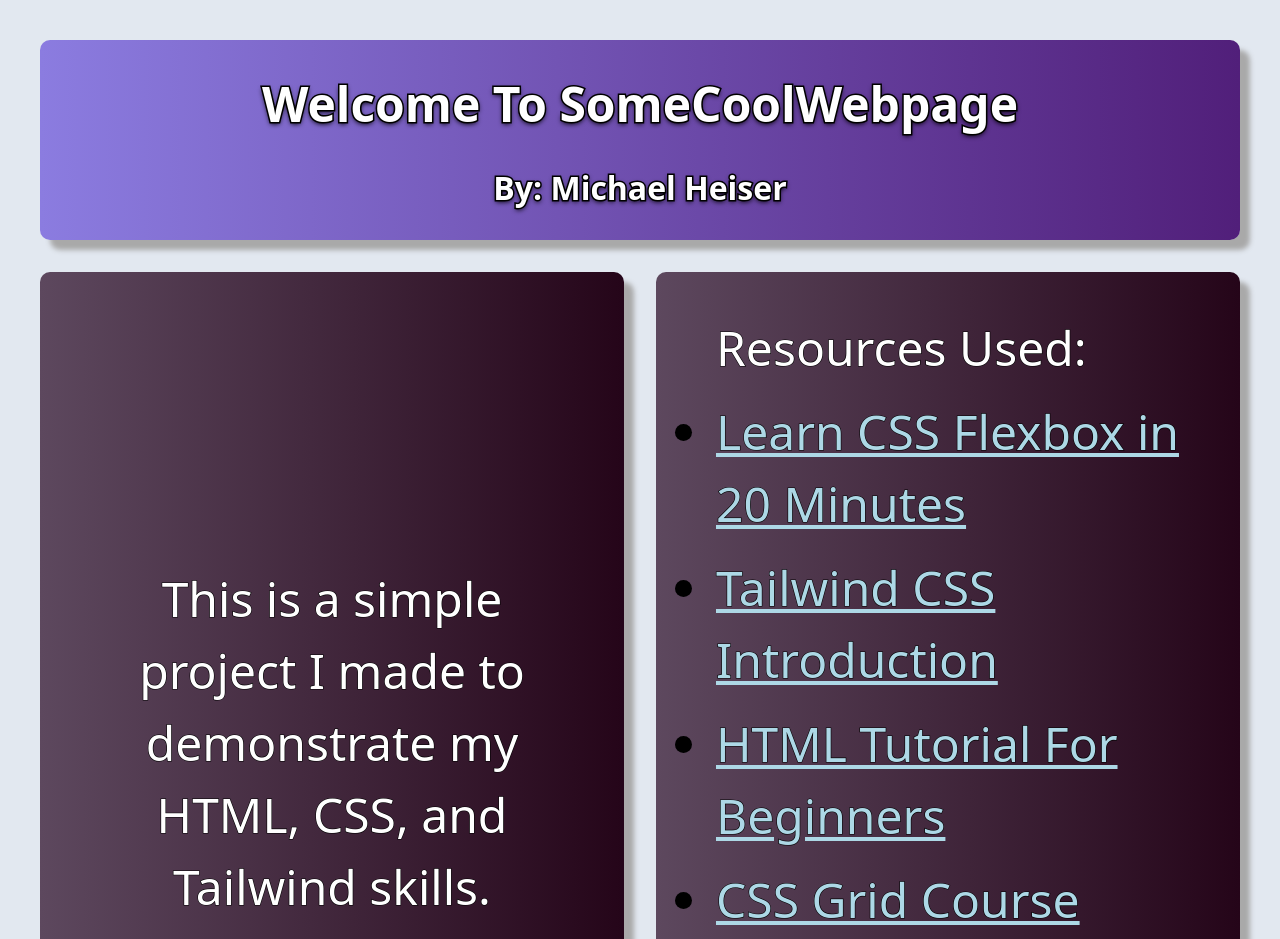
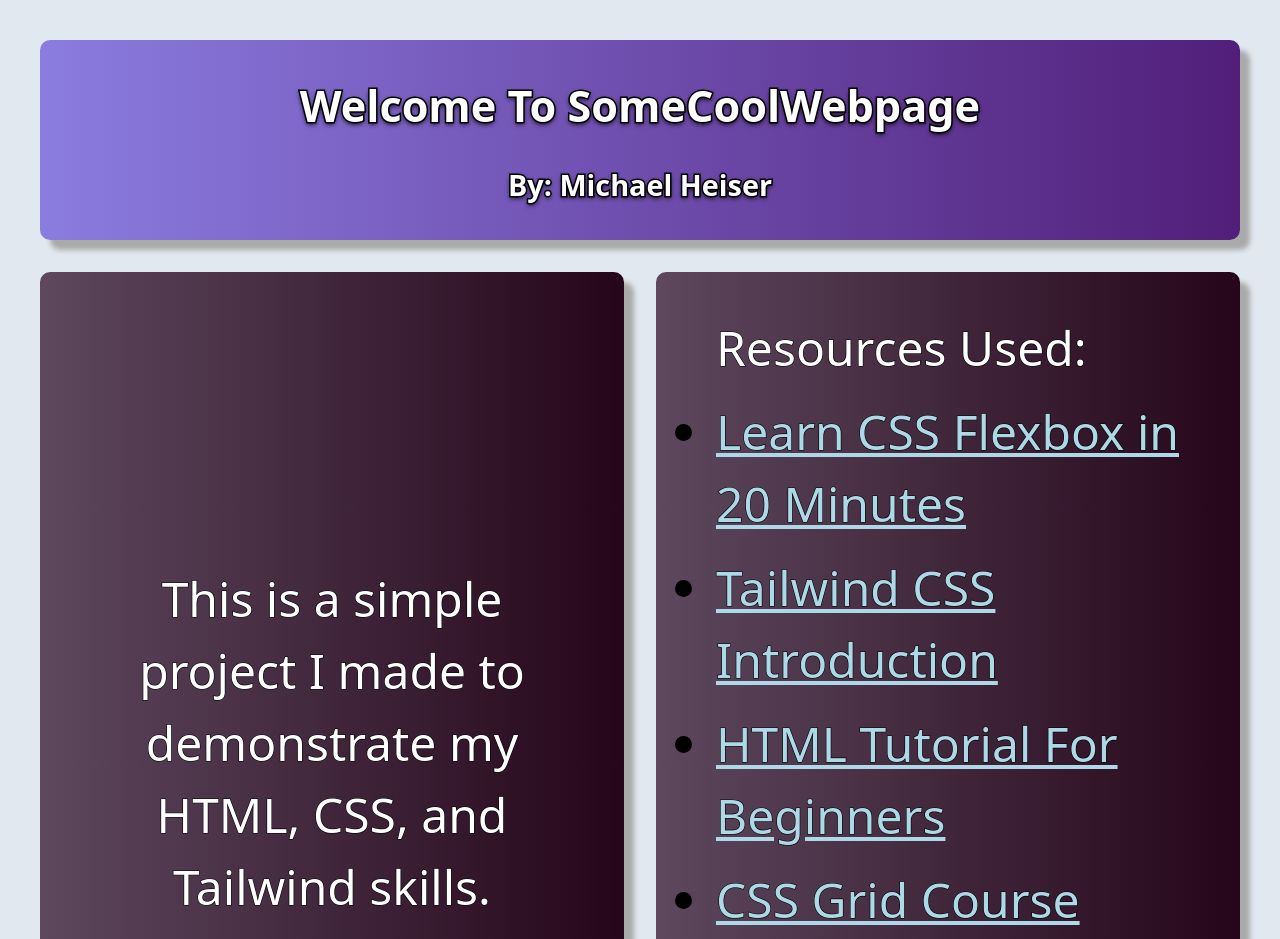
Before and after one commit to H-M-i-k-e/SomeCoolWebpage, a website: page index.html in a window 1280 px wide. Shown: the top 939 px of the page. Drawn offline with Linux system fonts and the light colour scheme.

Commit message:
Additional adjustments

```diff
--- a/index.html
+++ b/index.html
@@ -14,8 +14,8 @@
 
     <!-- Header -->
     <div class="custom_header md:col-span-2">
-      <p class="text-[clamp(1.50rem,3.50vw+0.50rem,3rem)]">Welcome To SomeCoolWebpage</p><br>
-      <p class="text-[clamp(0.50rem,2vw+0.50rem,2rem)]">By: Michael Heiser</p>
+      <p class="text-[clamp(1.50rem,1.50vw+1.50rem,3rem)]">Welcome To SomeCoolWebpage</p><br>
+      <p class="text-[clamp(0.50rem,1vw+1rem,2rem)]">By: Michael Heiser</p>
     </div>
 
     <!-- Description Box -->
```
Also changed, not shown: src/output.css.
